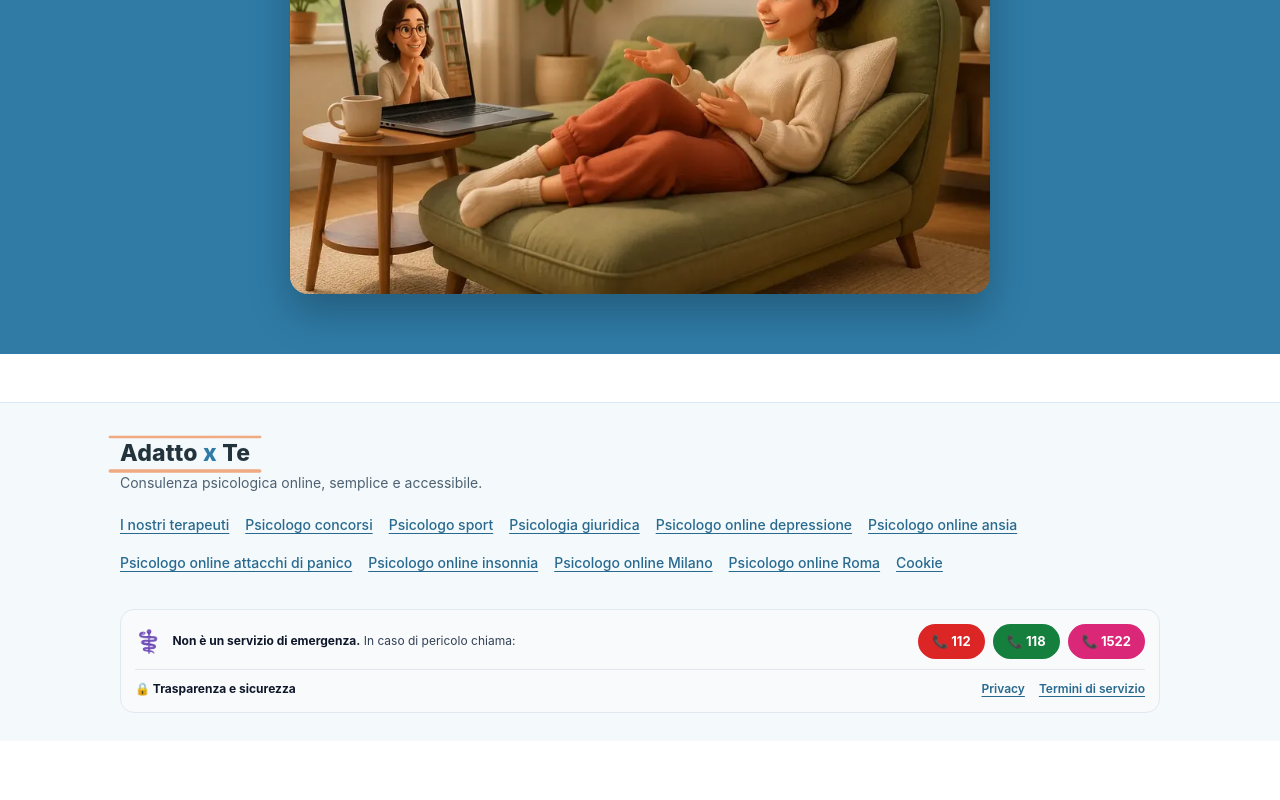
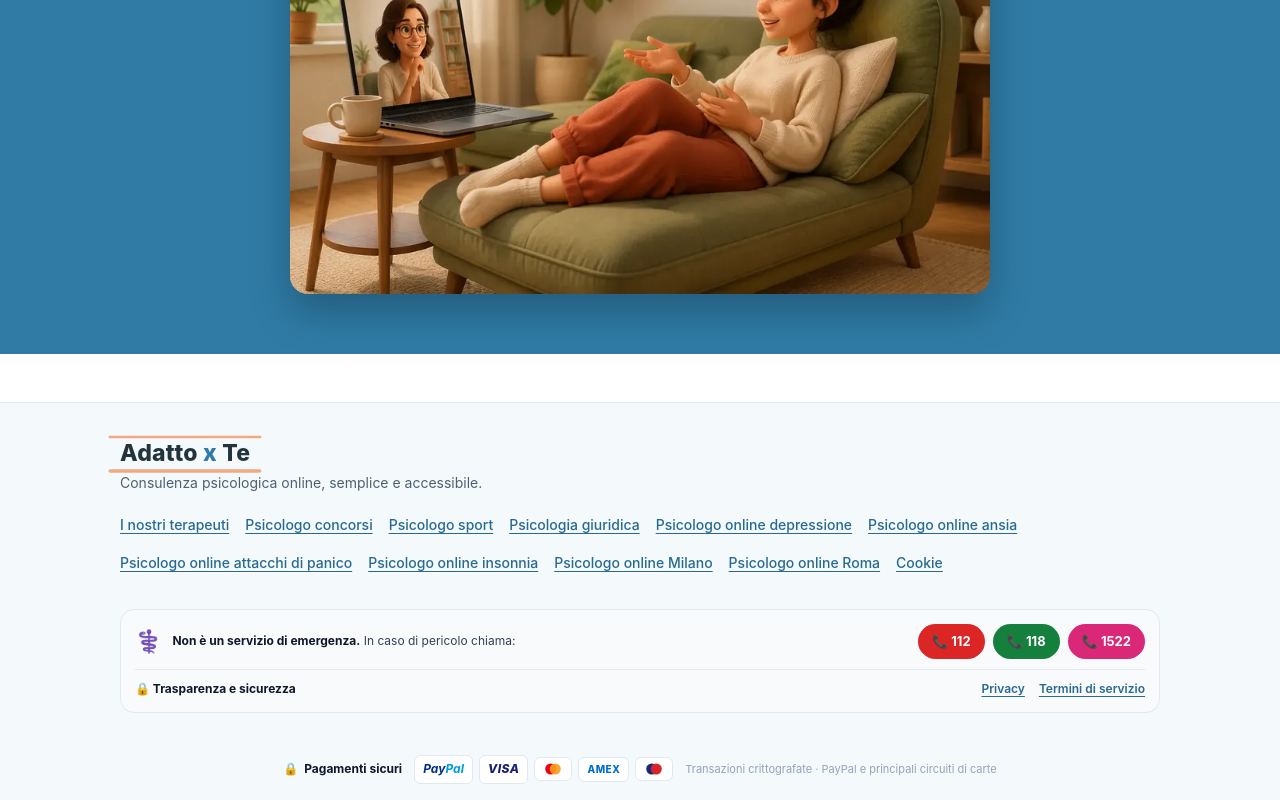
Before and after one commit to antonio-durso/adattoxte, a React (Vite) app in the folder frontend/: page / in a window 1280 px wide. Shown: the part 6518-7318 px from the top of the page. Before the commit the page ends 7259 px from the top, so only its background shows below. Built offline with nearby package versions, Linux system fonts and the light colour scheme; no server answers.

Commit message:
fiducia: striscia metodi di pagamento (PayPal, Visa, Mastercard, Amex, Maestro) nel footer

```diff
--- a/frontend/src/components/Footer.jsx
+++ b/frontend/src/components/Footer.jsx
@@ -52,6 +52,33 @@ export default function Footer() {
           </div>
         </div>
       </div>
+      {/* Metodi di pagamento accettati (fiducia, stile e-commerce) */}
+      <div className="container" style={{ display: 'flex', flexWrap: 'wrap', alignItems: 'center', justifyContent: 'center', gap: 12, paddingTop: 14, paddingBottom: 16 }}>
+        <span style={{ fontSize: 12, fontWeight: 700, color: '#0f172a', display: 'inline-flex', alignItems: 'center', gap: 6 }}>
+          <span aria-hidden="true">🔒</span> {t('footer.payments')}
+        </span>
+        <div style={{ display: 'flex', flexWrap: 'wrap', alignItems: 'center', gap: 6 }}>
+          <span title="PayPal" style={{ background: '#fff', border: '1px solid #e2e8f0', borderRadius: 6, padding: '4px 8px', display: 'inline-flex', alignItems: 'center', fontSize: 12, fontStyle: 'italic', fontWeight: 700 }}>
+            <span style={{ color: '#003087' }}>Pay</span>
+            <span style={{ color: '#009cde' }}>Pal</span>
+          </span>
+          <span title="Visa" style={{ background: '#fff', border: '1px solid #e2e8f0', borderRadius: 6, padding: '4px 8px', fontSize: 12, fontStyle: 'italic', fontWeight: 800, color: '#1a1f71', letterSpacing: '0.5px' }}>VISA</span>
+          <span title="Mastercard" style={{ background: '#fff', border: '1px solid #e2e8f0', borderRadius: 6, padding: '4px 8px', display: 'inline-flex', alignItems: 'center' }}>
+            <svg width="20" height="14" viewBox="0 0 36 24" aria-hidden="true">
+              <circle cx="14" cy="12" r="10" fill="#EB001B" />
+              <circle cx="22" cy="12" r="10" fill="#F79E1B" fillOpacity="0.9" />
+            </svg>
+          </span>
+          <span title="American Express" style={{ background: '#fff', border: '1px solid #e2e8f0', borderRadius: 6, padding: '4px 8px', fontSize: 10, fontWeight: 800, color: '#006FCF', letterSpacing: '0.5px' }}>AMEX</span>
+          <span title="Maestro" style={{ background: '#fff', border: '1px solid #e2e8f0', borderRadius: 6, padding: '4px 8px', display: 'inline-flex', alignItems: 'center' }}>
+            <svg width="20" height="14" viewBox="0 0 36 24" aria-hidden="true">
+              <circle cx="14" cy="12" r="10" fill="#0F2B7A" />
+              <circle cx="22" cy="12" r="10" fill="#D9222A" />
+            </svg>
+          </span>
+        </div>
+        <span style={{ fontSize: 11, color: '#94a3b8' }}>{t('footer.paymentsNote')}</span>
+      </div>
     </footer>
   );
 }
--- a/frontend/src/i18n.jsx
+++ b/frontend/src/i18n.jsx
@@ -42,6 +42,8 @@ const translations = {
     'cta.title': 'Inizia oggi il tuo percorso di benessere',
     'cta.subtitle': 'Migliaia di persone scelgono la terapia online per la sua flessibilità. Anche tu puoi.',
     'footer.tagline': 'Consulenza psicologica online, semplice e accessibile.',
+    'footer.payments': 'Pagamenti sicuri',
+    'footer.paymentsNote': 'Transazioni crittografate · PayPal e principali circuiti di carte',
     'common.loading': 'Caricamento…',
     'common.error': 'Si è verificato un errore',
     'common.book': 'Prenota',
@@ -109,6 +111,8 @@ const translations = {
     'cta.title': 'Start your wellness journey today',
     'cta.subtitle': 'Thousands of people choose online therapy for its flexibility. You can too.',
     'footer.tagline': 'Online psychological counseling, simple and accessible.',
+    'footer.payments': 'Secure payments',
+    'footer.paymentsNote': 'Encrypted transactions · PayPal and major card networks',
     'common.loading': 'Loading…',
     'common.error': 'Something went wrong',
     'common.book': 'Book',
```
